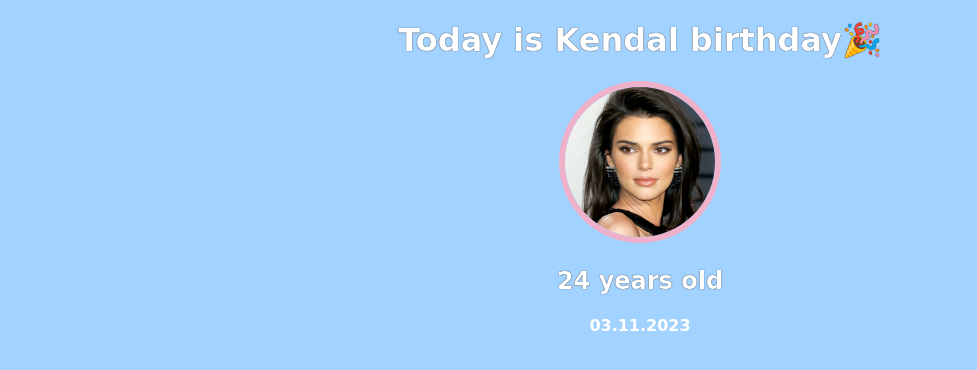
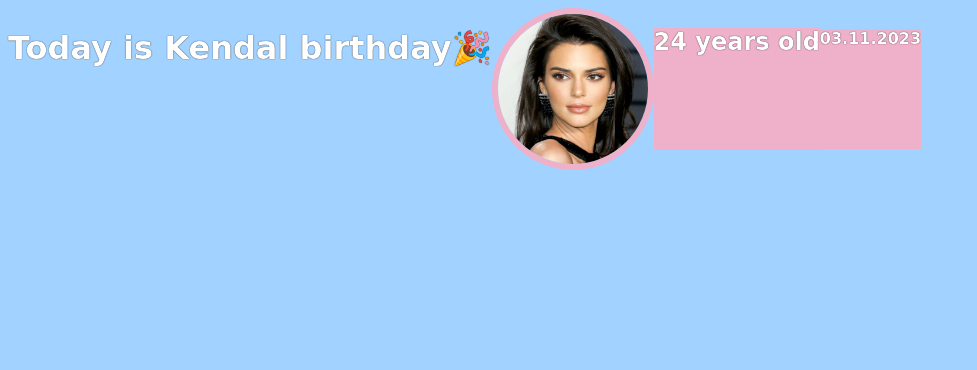
Before and after one commit to kabipriya-mediwave/birthday, a plain HTML site: page assets/index.html in a window 1280 px wide. Shown: the whole page, without its empty margins (0-977 px from the left). Drawn offline with Linux system fonts and the light colour scheme; files that its build step writes are made by us from their sources; files whose address does not match are found by name; a web font is replaced by a local one.

Commit message:
to add flex

```diff
--- a/assets/style/style.css
+++ b/assets/style/style.css
@@ -3,18 +3,14 @@ body{
     font-family: 'Happy Monkey', cursive;
     background: #a2d2ff ;
     color: #ffffff;
+    display:flex;
 }
 
-h1{
+h1, h2, h3,h4, p{
     text-shadow:0px 0px 1px black;
 
 }
-h2{
-    text-shadow:0px 0px 1px black;
-}
-h4{
-    text-shadow:0px 0px ipx black;
-}
+
 #bff-img{
     width:150px;
     border-radius:50%;
@@ -22,3 +18,10 @@ h4{
 
 
 }
+
+h2, h4{
+    background: #EFB0C9;
+    display: inline;
+
+
+}
```
